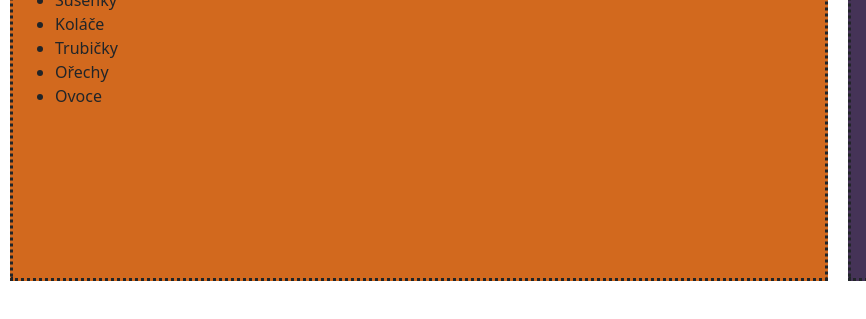
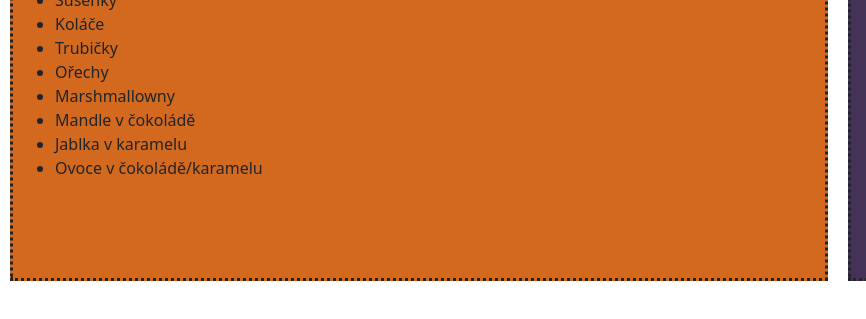
Before and after one commit to mjirik/obchod-cukrovinky, a plain HTML site: page index.html in a window 1280 px wide. Shown: the part 429-748 px from the top of the page, 0-866 px from the left. Drawn offline with nearby package versions, Linux system fonts and the light colour scheme; grey boxes are pictures that could not be loaded.

Commit message:
nove cukrovinky

```diff
--- a/index.html
+++ b/index.html
@@ -38,7 +38,10 @@
 <li>Koláče</li>
 <li>Trubičky</li>
 <li>Ořechy</li>
-<li>Ovoce
+<li>Marshmallowny</li>
+<li>Mandle v čokoládě</li>
+<li>Jablka v karamelu</li>
+<li>Ovoce v čokoládě/karamelu
 </ul>
 </li>
 </div>
```
